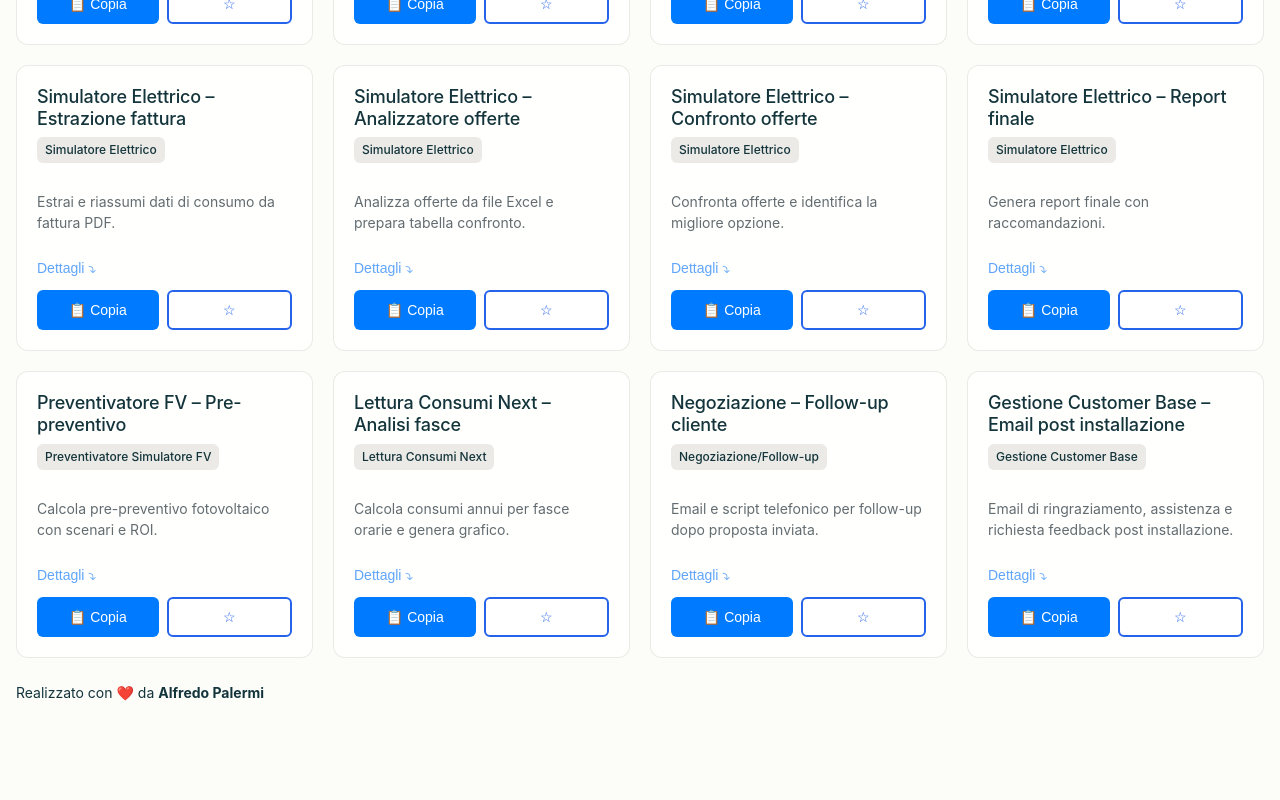
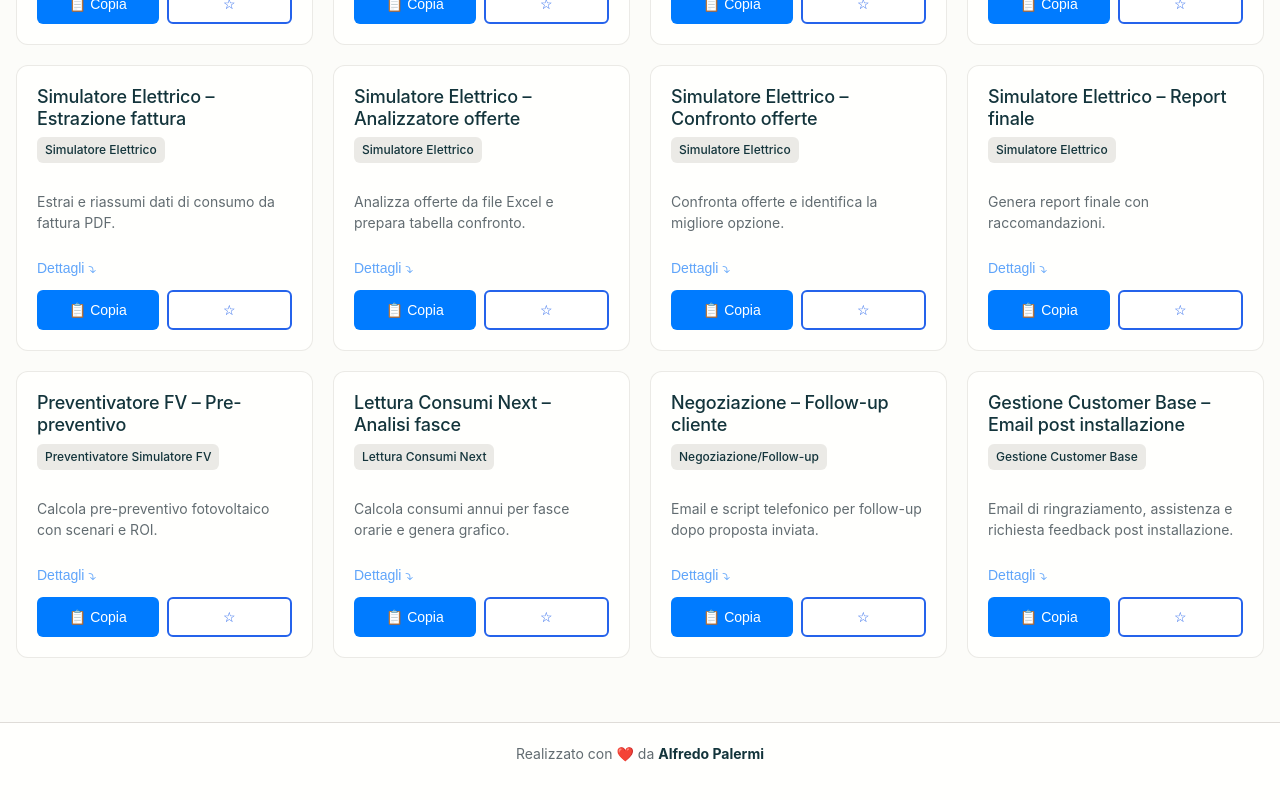
Before and after one commit to AP264326/Libreria-Prompt-Next, a Next.js app: page / in a window 1280 px wide. Shown: the part 404-1204 px from the top of the page. Before the commit the page ends 1123 px from the top, so only its background shows below. Built offline with nearby package versions, Linux system fonts and the light colour scheme.

Commit message:
Update globals.css

```diff
--- a/app/globals.css
+++ b/app/globals.css
@@ -463,3 +463,16 @@ mark { background: #fde68a; color: #111; padding: 0 2px; border-radius: 3px; }
   background: transparent; color: #e5e7eb; border: 1px solid #374151;
 }
 .btn-ghost:hover { background: #111827; }
+/* Footer chiaro, testo centrato */
+.footer {
+  margin-top: 40px;
+  padding: 20px 0;
+  text-align: center;
+  font-size: 14px;
+  color: var(--color-text-secondary);
+  background: var(--color-surface);
+  border-top: 1px solid var(--color-border);
+}
+.footer strong {
+  color: var(--color-text); /* il nome un po' più in evidenza */
+}
```
